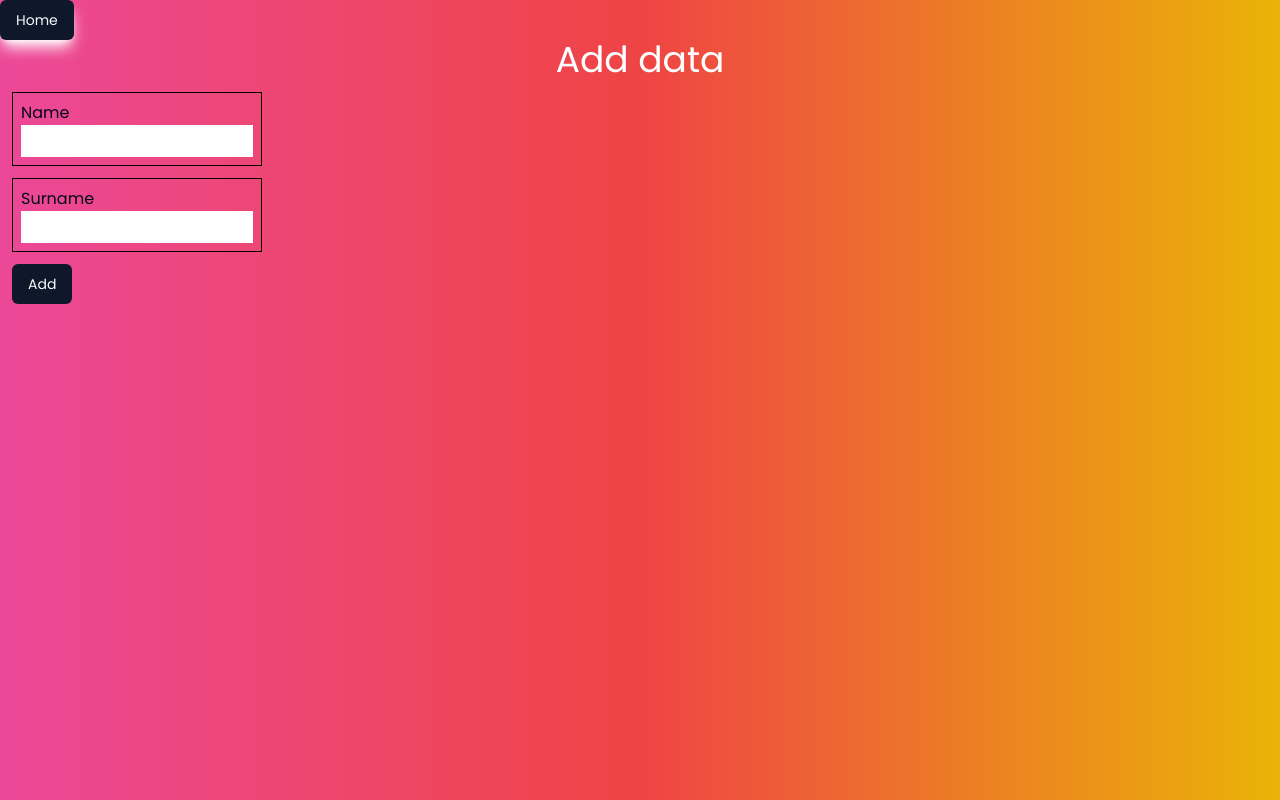
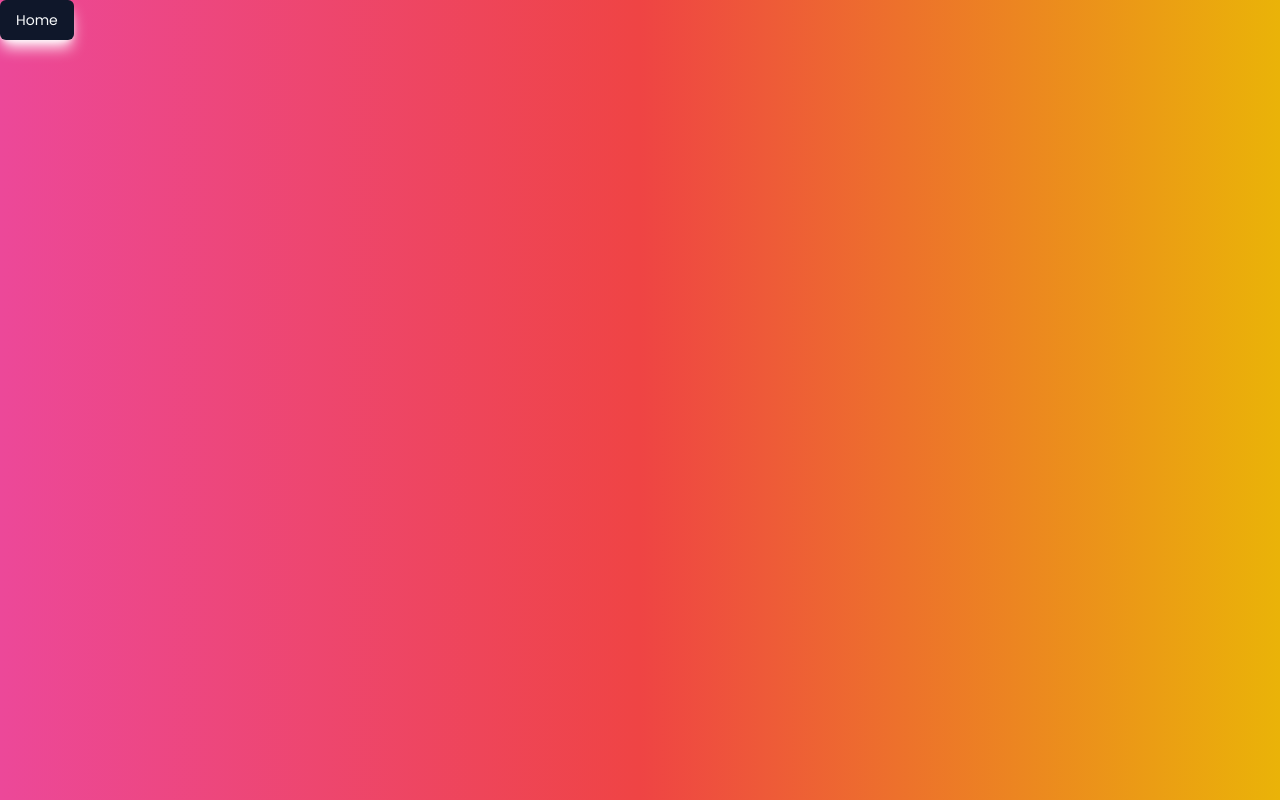
Before and after one commit to Rcf47/next-postgres-test, a Next.js app: page /add-data in a window 1280 px wide. Built offline with nearby package versions, Linux system fonts and the light colour scheme.

Commit message:
refactor: rename addDataForm

```diff
--- a/app/add-data/page.tsx
+++ b/app/add-data/page.tsx
@@ -1,4 +1,4 @@
-import AddDataForm from "@/components/shared/AddDataForm/AddDataForm";
+import DataForm from "@/components/shared/DataForm/DataForm";
 import { Button } from "@/components/ui/button";
 import Link from "next/link";
 
@@ -9,7 +9,6 @@ function AddData() {
         <Button asChild className="shadow-lg shadow-white">
           <Link href="/">Home</Link>
         </Button>
-        <AddDataForm />
       </div>
     </main>
   );
```
